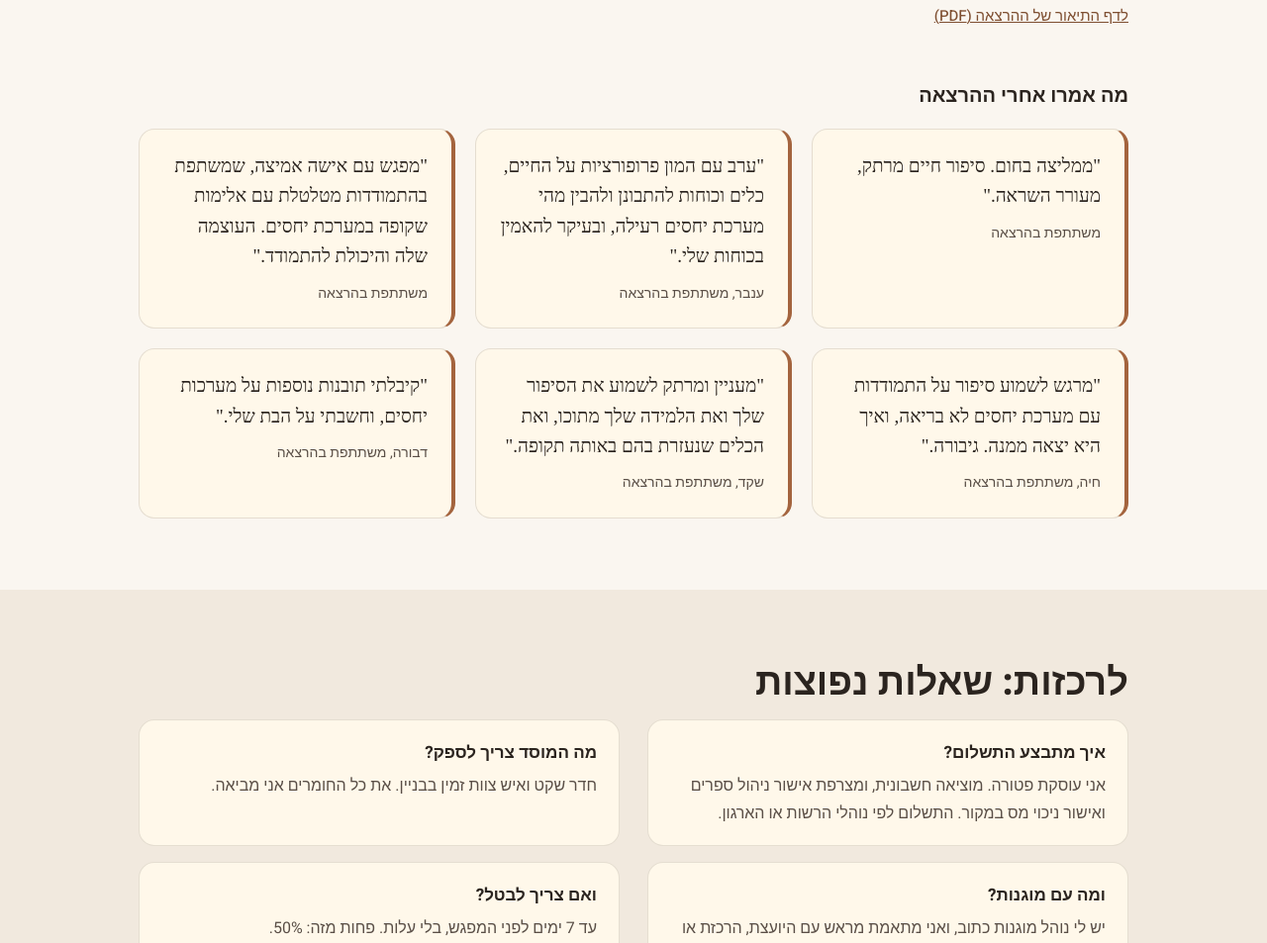
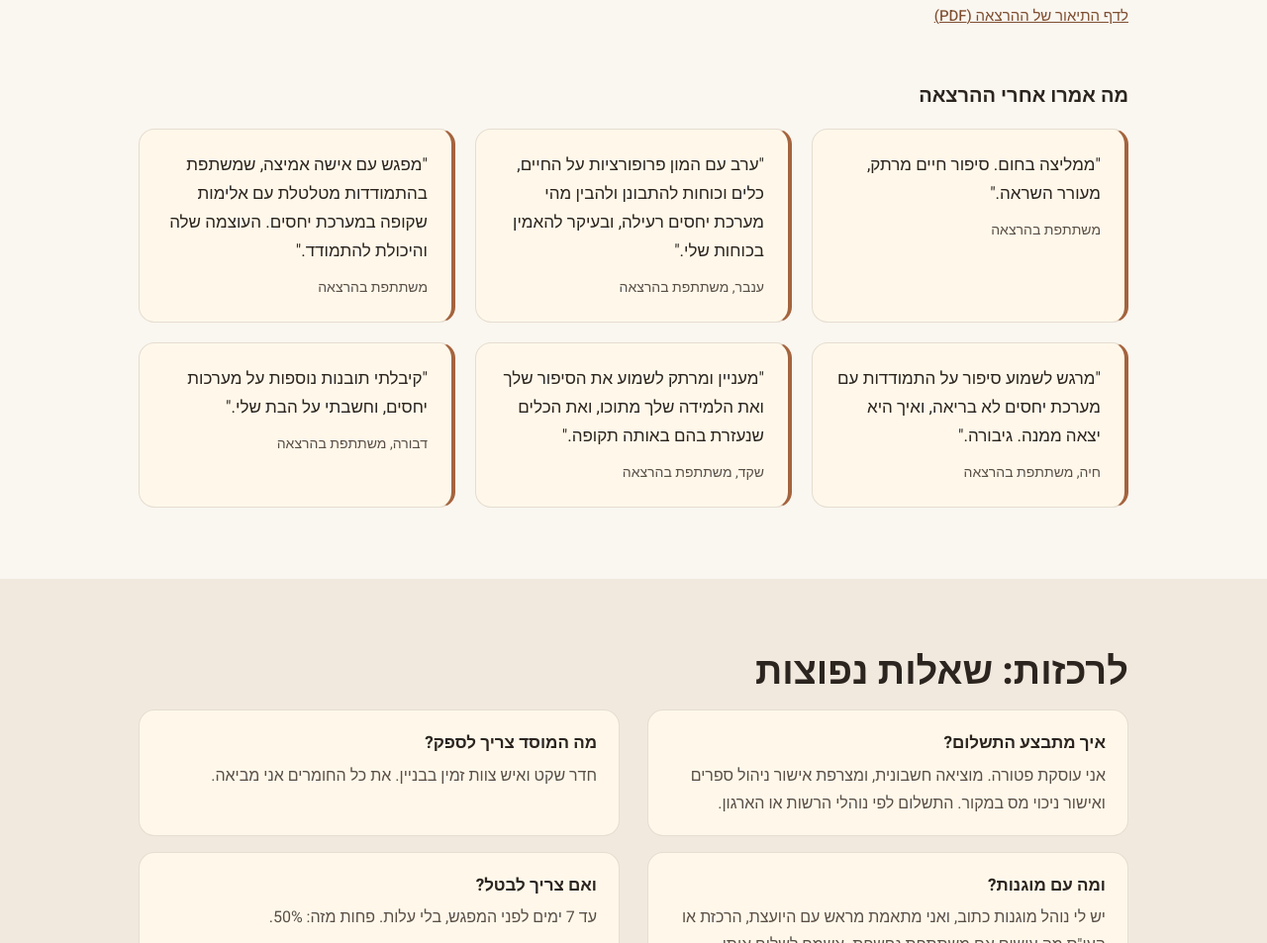
Before and after one commit to shakedha94-bit/shaked-landing, a plain HTML site: page index.html in a window 1280 px wide. Shown: the part 1886-2839 px from the top of the page at 99% size. Drawn offline with Linux system fonts and the light colour scheme; a web font is replaced by a local one.

Commit message:
Use the site body font for lecture quotes
Co-Authored-By: Claude Opus 5.5 <noreply@anthropic.com>

```diff
--- a/index.html
+++ b/index.html
@@ -55,7 +55,7 @@ a{color:var(--terracotta-dark)}
 .btns{display:flex;gap:12px;flex-wrap:wrap}
 .qgrid{display:grid;grid-template-columns:repeat(auto-fit,minmax(280px,1fr));gap:20px}
 .qgrid figure{margin:0;background:var(--cream);border:1px solid var(--line);border-right:4px solid var(--terracotta);border-radius:16px;padding:22px 24px}
-.qgrid blockquote{font-size:19px;line-height:1.6;margin:0;max-width:none}
+.qgrid blockquote{font-family:var(--body);font-size:17px;line-height:1.7;margin:0;max-width:none}
 .qgrid figcaption{margin-top:10px;font-size:14px;color:var(--ink-soft)}
 
 /* hero */
```
